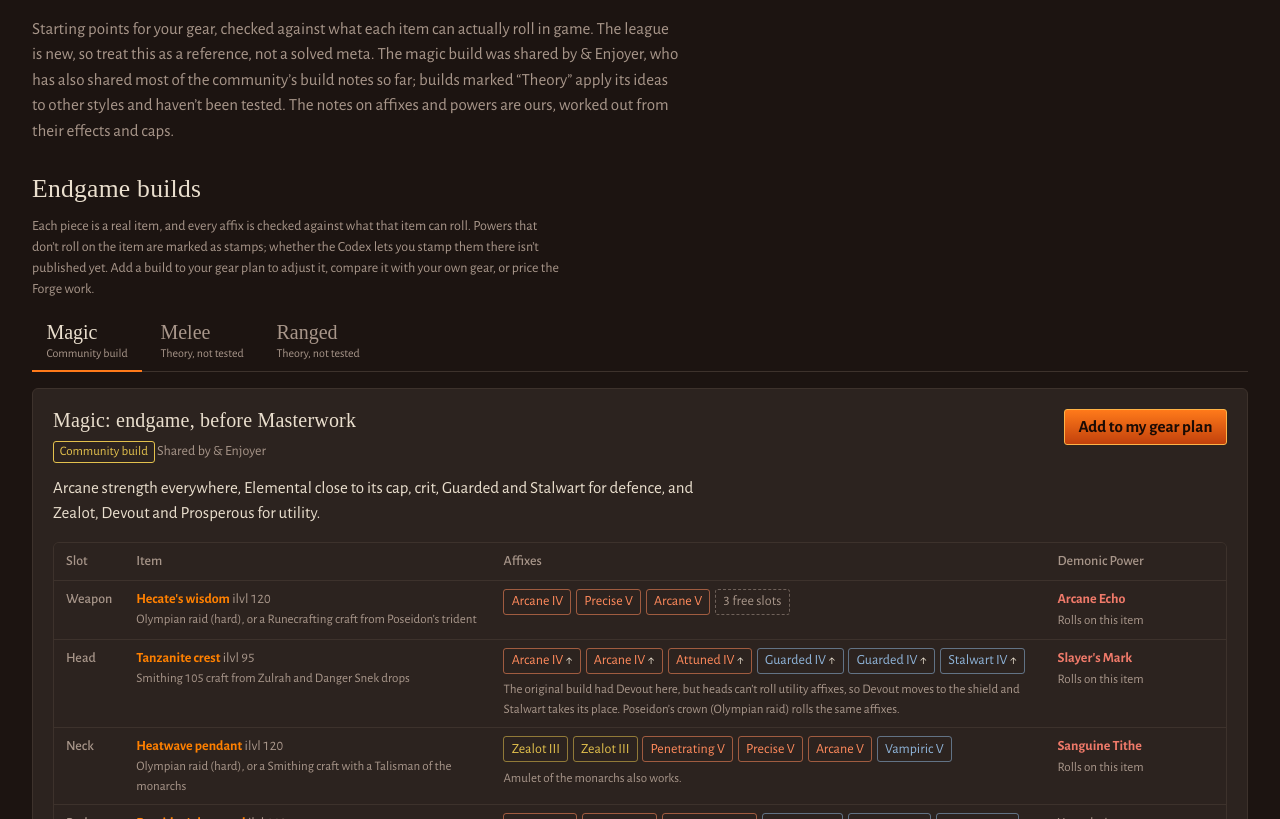
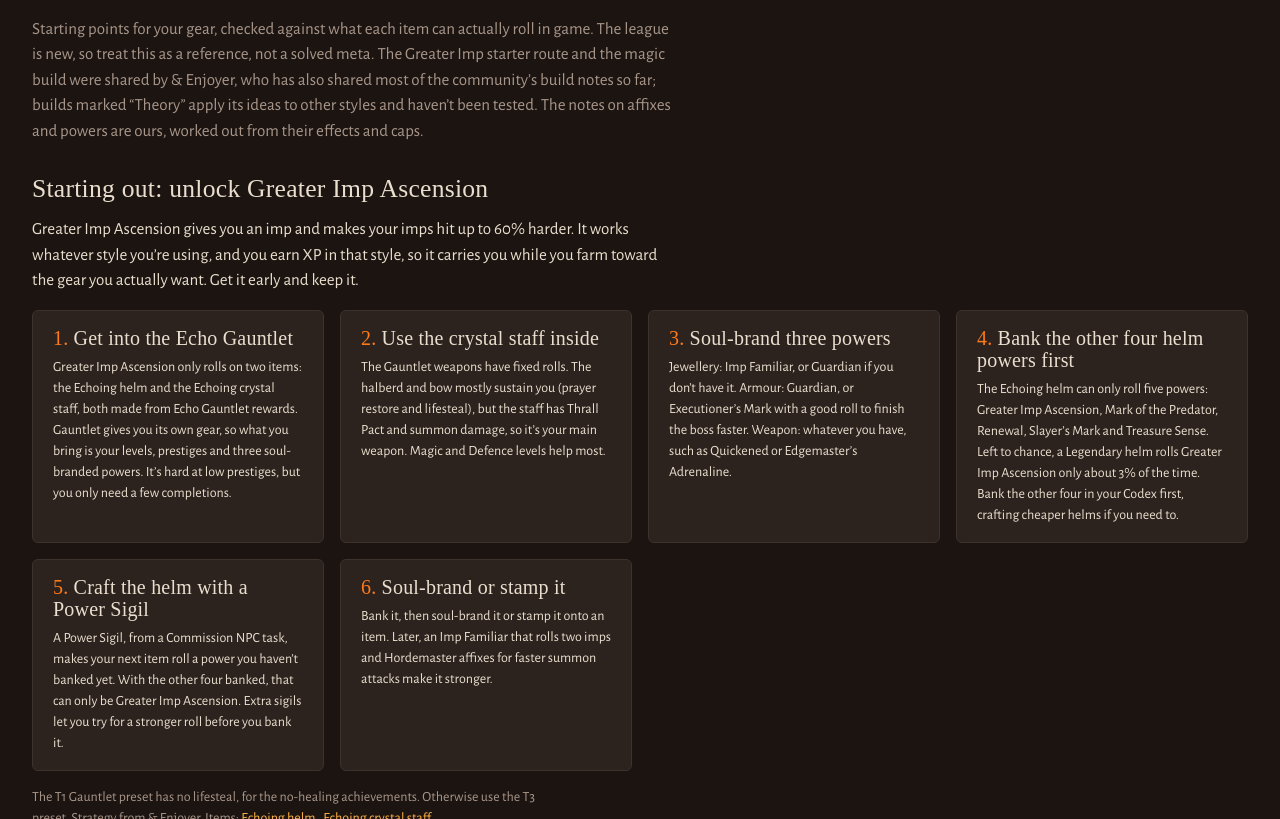
Before and after one commit to TekGadgt/infernal_artifacts_planner, an Astro site: page /builds in a window 1280 px wide. Shown: the part 133-952 px from the top of the page. Built offline with nearby package versions, Linux system fonts and the light colour scheme; Astro itself is replaced by a stand-in of ours; a web font is replaced by a local one.

Commit message:
added starter build from & enjoyer as well

```diff
--- a/src/data/builds.ts
+++ b/src/data/builds.ts
@@ -480,6 +480,46 @@ export const BUILDS: Build[] = [
   },
 ];
 
+// ---------- starter: Greater Imp Ascension ----------
+//
+// The strategy is & Enjoyer's; the wording and the checks against game data are ours.
+
+export const STARTER = {
+  author: '& Enjoyer',
+  helm: 60619,
+  staff: 60672,
+  why: 'Greater Imp Ascension gives you an imp and makes your imps hit up to 60% harder. It works whatever style you\u2019re using, and you earn XP in that style, so it carries you while you farm toward the gear you actually want. Get it early and keep it.',
+  steps: [
+    {
+      title: 'Get into the Echo Gauntlet',
+      text: 'Greater Imp Ascension only rolls on two items: the Echoing helm and the Echoing crystal staff, both made from Echo Gauntlet rewards. Gauntlet gives you its own gear, so what you bring is your levels, prestiges and three soul-branded powers. It\u2019s hard at low prestiges, but you only need a few completions.',
+    },
+    {
+      title: 'Use the crystal staff inside',
+      text: 'The Gauntlet weapons have fixed rolls. The halberd and bow mostly sustain you (prayer restore and lifesteal), but the staff has Thrall Pact and summon damage, so it\u2019s your main weapon. Magic and Defence levels help most.',
+    },
+    {
+      title: 'Soul-brand three powers',
+      text: 'Jewellery: Imp Familiar, or Guardian if you don\u2019t have it. Armour: Guardian, or Executioner\u2019s Mark with a good roll to finish the boss faster. Weapon: whatever you have, such as Quickened or Edgemaster\u2019s Adrenaline.',
+    },
+    {
+      title: 'Bank the other four helm powers first',
+      text: 'The Echoing helm can only roll five powers: Greater Imp Ascension, Mark of the Predator, Renewal, Slayer\u2019s Mark and Treasure Sense. Left to chance, a Legendary helm rolls Greater Imp Ascension only about 3% of the time. Bank the other four in your Codex first, crafting cheaper helms if you need to.',
+    },
+    {
+      title: 'Craft the helm with a Power Sigil',
+      text: 'A Power Sigil, from a Commission NPC task, makes your next item roll a power you haven\u2019t banked yet. With the other four banked, that can only be Greater Imp Ascension. Extra sigils let you try for a stronger roll before you bank it.',
+    },
+    {
+      title: 'Soul-brand or stamp it',
+      text: 'Bank it, then soul-brand it or stamp it onto an item. Later, an Imp Familiar that rolls two imps and Hordemaster affixes for faster summon attacks make it stronger.',
+    },
+  ],
+  notes: [
+    'The T1 Gauntlet preset has no lifesteal, for the no-healing achievements. Otherwise use the T3 preset.',
+  ],
+};
+
 // ---------- early game ----------
 
 export const EARLY_GAME: { title: string; points: string[] }[] = [
--- a/src/pages/builds.astro
+++ b/src/pages/builds.astro
@@ -11,10 +11,11 @@ import {
   POWER_NOTES,
   SKILLING_AFFIXES,
   SKILLING_NOTES,
+  STARTER,
   VERDICT_LABEL,
   buildIssues,
 } from '../data/builds';
-import { itemsWithPower } from '../data/game';
+import { itemById, itemsWithPower } from '../data/game';
 import { affixById, powerById } from '../data/league';
 
 // A build piece that can't exist in game fails the site build.
@@ -22,6 +23,7 @@ const errors = BUILDS.flatMap((b) => buildIssues(b).filter((i) => i.issue.level
 if (errors.length) throw new Error(`Invalid builds:\n${errors.join('\n')}`);
 
 const base = import.meta.env.BASE_URL.replace(/\/$/, '');
+const starterItems = [STARTER.helm, STARTER.staff].map((id) => itemById.get(id)!);
 const CATEGORIES = [
   { id: 'offence', label: 'Offence' },
   { id: 'defence', label: 'Defence' },
@@ -56,10 +58,35 @@ const unknowns = [
     <h1>Builds</h1>
     <p>
       Starting points for your gear, checked against what each item can actually roll in game. The league is new, so treat this as a
-      reference, not a solved meta. The magic build was shared by & Enjoyer, who has also shared most of the community’s build notes so far; builds marked “Theory” apply its ideas to other styles and
+      reference, not a solved meta. The Greater Imp starter route and the magic build were shared by & Enjoyer, who has also shared most of the community’s build notes so far; builds marked “Theory” apply its ideas to other styles and
       haven’t been tested. The notes on affixes and powers are ours, worked out from their effects and caps.
     </p>
   </div>
+
+  <section class="builds-section">
+    <h2>Starting out: unlock Greater Imp Ascension</h2>
+    <p class="builds-section__lede builds-starter__why">{STARTER.why}</p>
+    <ol class="builds-starter">
+      {
+        STARTER.steps.map((step) => (
+          <li class="panel builds-card">
+            <h3>{step.title}</h3>
+            <p>{step.text}</p>
+          </li>
+        ))
+      }
+    </ol>
+    <p class="muted builds-section__foot">
+      {STARTER.notes.join(' ')} Strategy from {STARTER.author}. Items:{' '}
+      {starterItems.map((item, i) => (
+        <>
+          {i > 0 && ', '}
+          <a href={`${base}/items/?item=${item.id}`}>{item.name}</a>
+        </>
+      ))}
+      .
+    </p>
+  </section>
 
   <section class="builds-section">
     <h2>Endgame builds</h2>
@@ -270,6 +297,32 @@ const unknowns = [
   .builds-steps li + li {
     margin-top: 0.35rem;
   }
+  .builds-starter__why {
+    font-size: var(--t-base);
+  }
+  .builds-starter {
+    list-style: none;
+    margin: 1rem 0 0;
+    padding: 0;
+    display: grid;
+    grid-template-columns: repeat(auto-fill, minmax(18rem, 1fr));
+    gap: 1rem;
+    counter-reset: starter;
+  }
+  .builds-starter + p {
+    margin-top: 1rem;
+  }
+  .builds-starter li {
+    counter-increment: starter;
+  }
+  .builds-starter h3::before {
+    content: counter(starter) '. ';
+    color: var(--molten);
+  }
+  .builds-starter p {
+    margin: 0;
+    font-size: var(--t-sm);
+  }
   .builds-steps {
     max-width: var(--measure);
     padding-left: 1.5rem;
```
